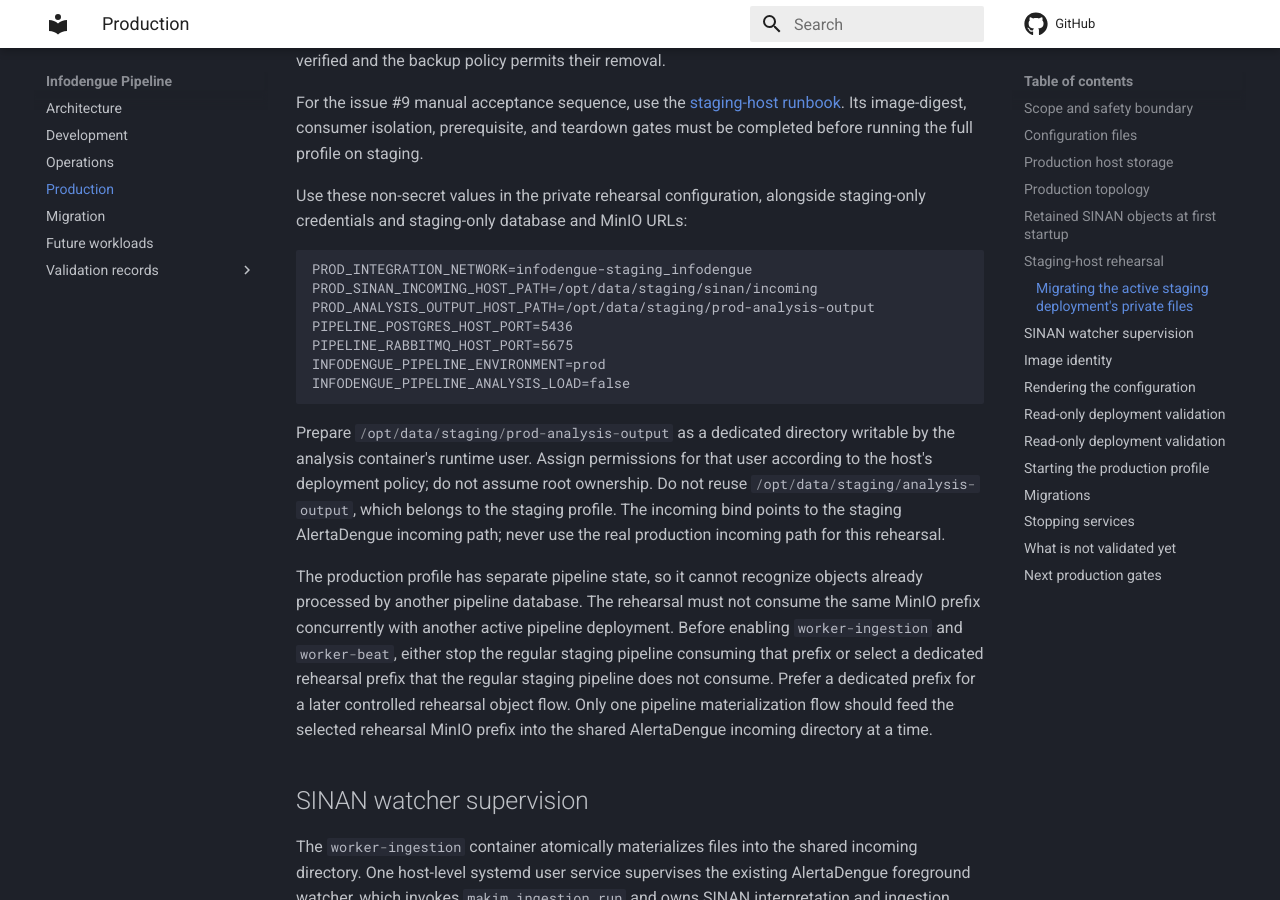
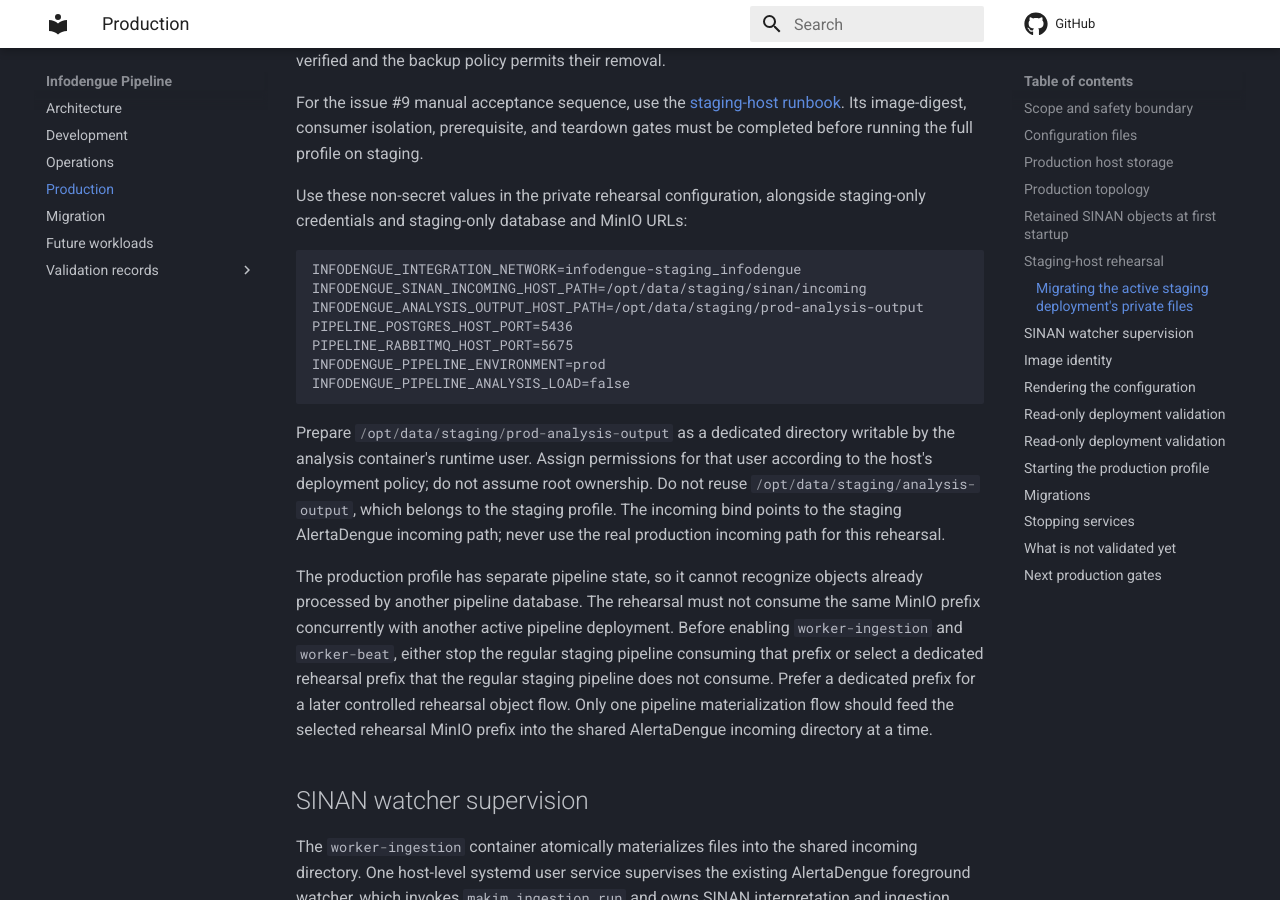
Before and after one commit to esloch/infodengue-pipeline, an MkDocs documentation site: the page built from docs/production.md, in a window 1280 px wide and 900 px high, scrolled down 3377 px. Built offline with MkDocs 1.6.1 and Material for MkDocs 9.7.7, drawn with Linux system fonts in a browser that asks for light colours; comment, search, counter and statistics services are not loaded; some of the changed text lies outside the part shown.

Commit message:
refactor(config): standardize Infodengue host mount variables

````diff
--- a/docs/production.md
+++ b/docs/production.md
@@ -41,9 +41,9 @@ credentials separate.
 On Mosqserver, keep host persistence under `/Storage/infodengue_data`:
 
 ```text
-PROD_SINAN_INCOMING_HOST_PATH=/Storage/infodengue_data/sinan/incoming
-PROD_ANALYSIS_OUTPUT_HOST_PATH=/Storage/infodengue_data/pipeline/analysis-output
-PROD_BULLETIN_OUTPUT_HOST_PATH=/Storage/infodengue_data/pipeline/bulletins
+INFODENGUE_SINAN_INCOMING_HOST_PATH=/Storage/infodengue_data/sinan/incoming
+INFODENGUE_ANALYSIS_OUTPUT_HOST_PATH=/Storage/infodengue_data/pipeline/analysis-output
+INFODENGUE_BULLETIN_OUTPUT_HOST_PATH=/Storage/infodengue_data/pipeline/bulletins
 ```
 
 These are **host bind mount paths**, configured in the private
@@ -159,9 +159,9 @@ Use these non-secret values in the private rehearsal configuration, alongside
 staging-only credentials and staging-only database and MinIO URLs:
 
 ```text
-PROD_INTEGRATION_NETWORK=infodengue-staging_infodengue
-PROD_SINAN_INCOMING_HOST_PATH=/opt/data/staging/sinan/incoming
-PROD_ANALYSIS_OUTPUT_HOST_PATH=/opt/data/staging/prod-analysis-output
+INFODENGUE_INTEGRATION_NETWORK=infodengue-staging_infodengue
+INFODENGUE_SINAN_INCOMING_HOST_PATH=/opt/data/staging/sinan/incoming
+INFODENGUE_ANALYSIS_OUTPUT_HOST_PATH=/opt/data/staging/prod-analysis-output
 PIPELINE_POSTGRES_HOST_PORT=5436
 PIPELINE_RABBITMQ_HOST_PORT=5675
 INFODENGUE_PIPELINE_ENVIRONMENT=prod
````
